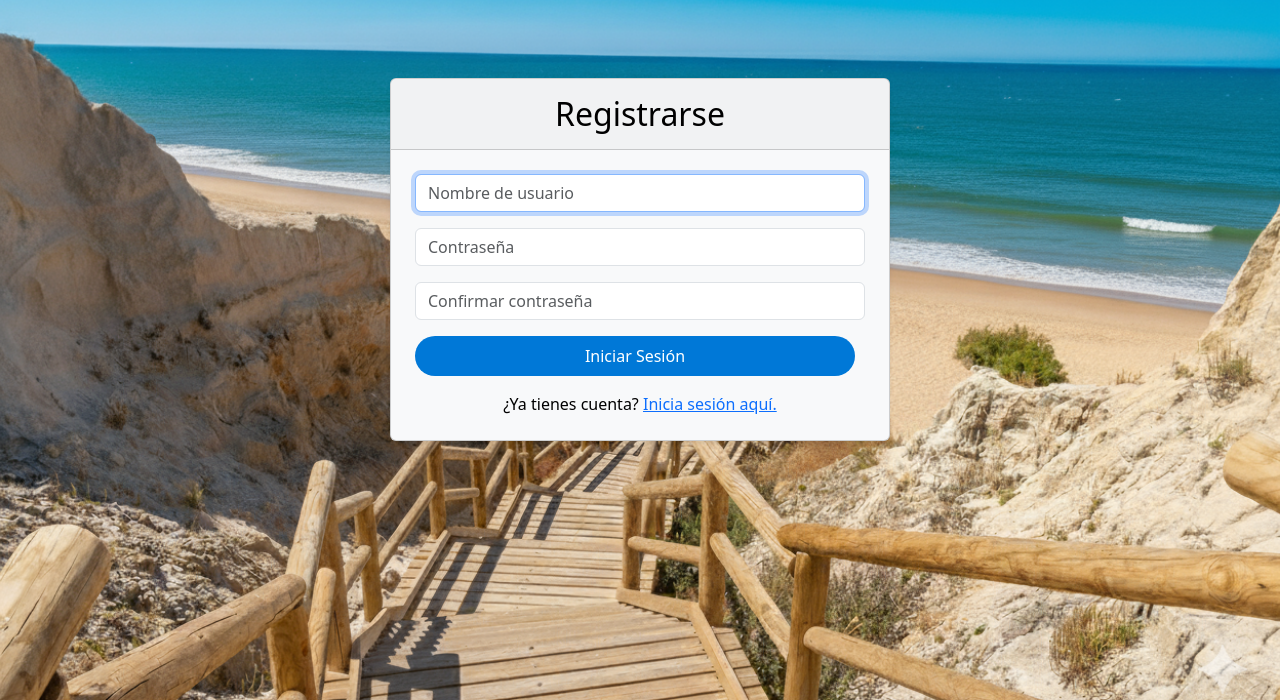
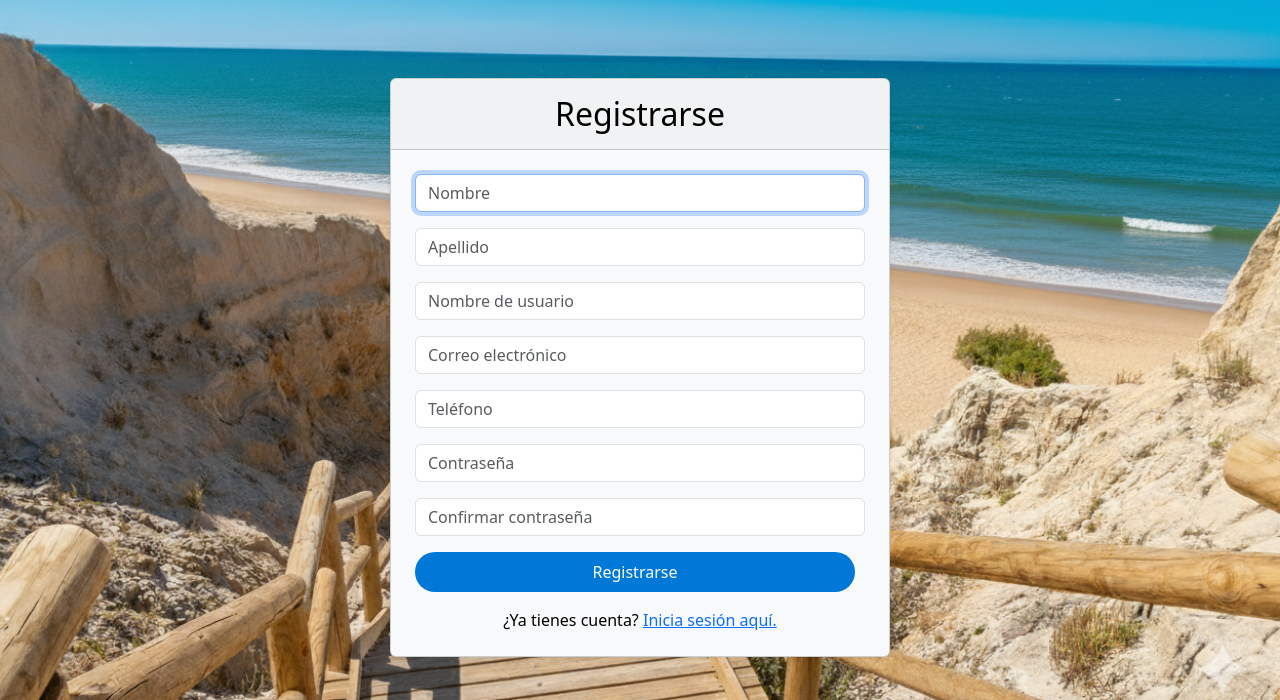
Before and after one commit to pablopermun05-sudo/booking_project, a Django app: page /register in a window 1280 px wide. Shown: the part 100-800 px from the top of the page. Run offline with Django 5.2, Linux system fonts and the light colour scheme.

Commit message:
feat: Implement profile fields and ensure registration works correctly

```diff
--- a/bookings/templates/bookings/login.html
+++ b/bookings/templates/bookings/login.html
@@ -2,7 +2,7 @@
 
 {% block body %}
 <div class="d-flex justify-content-center mt-5">
-    <div class="card text-bg-light shadow-sm" style="width: 100%; max-width: 500px;">
+    <div class="card text-bg-light shadow-sm" style="width: 100%; max-width: 500px; margin-bottom: 30px;">
         <div class="card-header text-center py-3">
             <h2 class="mb-0">Iniciar Sesión</h2>
         </div>
--- a/bookings/templates/bookings/register.html
+++ b/bookings/templates/bookings/register.html
@@ -2,24 +2,41 @@
 
 {% block body %}
 <div class="d-flex justify-content-center mt-5">
-    <div class="card text-bg-light shadow-sm" style="width: 100%; max-width: 500px;">
+    <div class="card text-bg-light shadow-sm" style="width: 100%; max-width: 500px; margin-bottom: 30px;">
         <div class="card-header text-center py-3">
             <h2 class="mb-0">Registrarse</h2>
         </div>
         <div class="card-body p-4">
+            {% if message %}
+                <div class="alert alert-danger" role="alert">
+                    {{ message }}
+                </div>
+            {% endif %}
             <form action="{% url 'register' %}" method="post">
                 {% csrf_token %}
                 <div class="mb-3">
-                    <input class="form-control" autofocus type="text" name="username" placeholder="Nombre de usuario">
+                    <input class="form-control" autofocus type="text" name="name" placeholder="Nombre" required>
                 </div>
                 <div class="mb-3">
-                    <input class="form-control" type="password" name="password" placeholder="Contraseña">
+                    <input class="form-control" autofocus type="text" name="last_name" placeholder="Apellido" required>
                 </div>
                 <div class="mb-3">
-                    <input class="form-control" type="password" name="confirmation" placeholder="Confirmar contraseña">
+                    <input class="form-control" autofocus type="text" name="username" placeholder="Nombre de usuario" required>
+                </div>
+                <div class="mb-3">
+                    <input class="form-control" autofocus type="email" name="email" placeholder="Correo electrónico" required>
+                </div>
+                <div class="mb-3">
+                    <input class="form-control" autofocus type="tel" name="phone_number" placeholder="Teléfono" required>
+                </div>
+                <div class="mb-3">
+                    <input class="form-control" type="password" name="password" placeholder="Contraseña" required>
+                </div>
+                <div class="mb-3">
+                    <input class="form-control" type="password" name="confirmation" placeholder="Confirmar contraseña" required>
                 </div>
                 <div class="d-grid gap-2 mb-3">
-                    <button class="login-button" type="submit" value="Register">Iniciar Sesión</button>
+                    <button class="login-button" type="submit" value="Register">Registrarse</button>
                 </div>
             </form>
             <p class="text-center mb-0">
--- a/bookings/views.py
+++ b/bookings/views.py
@@ -3,6 +3,8 @@ from django.urls import reverse
 from django.http import HttpResponse, HttpResponseRedirect
 from django.contrib.auth import authenticate, login, logout
 from django.views.decorators.csrf import csrf_exempt
+from django.db import IntegrityError
+from .models import User
 
 # Create your views here.
 def index(request):
@@ -34,20 +36,30 @@ def logout_view(request):
 
 def register(request):
     if request.method == "POST":
+        name = request.POST["name"]
+        last_name = request.POST["last_name"]
         username = request.POST["username"]
         email = request.POST["email"]
+        phone_number = request.POST["phone_number"]
 
         # Ensure password matches confirmation
         password = request.POST["password"]
         confirmation = request.POST["confirmation"]
         if password != confirmation:
             return render(request, "bookings/register.html", {
-                "message": "Passwords must match."
+                "message": "Las contraseñas deben coincidir."
             })
 
         # Attempt to create new user
         try:
-            user = User.objects.create_user(username, email, password)
+            user = User.objects.create_user(
+                username=username,
+                email=email,
+                password=password,
+                first_name=name,
+                last_name=last_name,
+                phone_number=phone_number
+            )
             user.save()
         except IntegrityError:
             return render(request, "bookings/register.html", {
```
